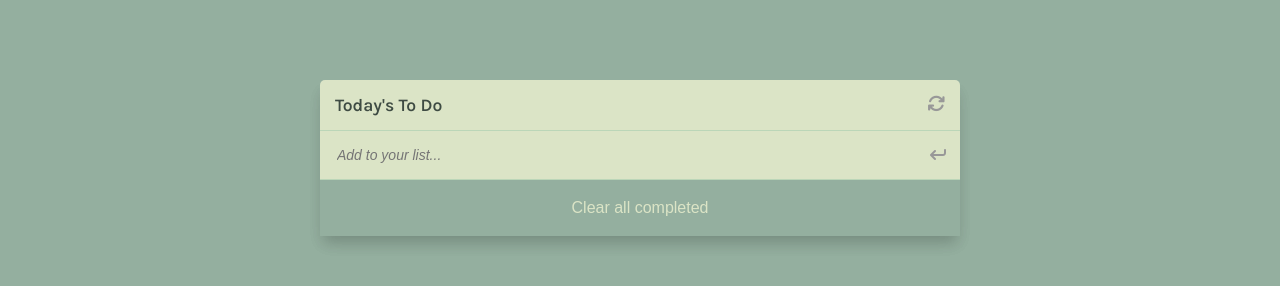
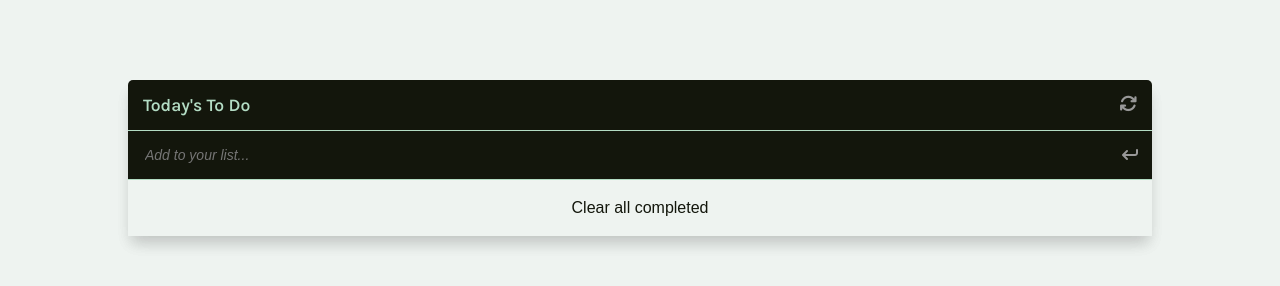
Before and after one commit to abdozayan12/To-Do-List, a website built with webpack: page src/index.html in a window 1280 px wide. Built offline with nearby package versions, Linux system fonts and the light colour scheme.

Commit message:
improve style

```diff
--- a/src/style.css
+++ b/src/style.css
@@ -1,11 +1,11 @@
 @import url("https://fonts.googleapis.com/css2?family=Karla:wght@400;600;700&display=swap");
 
 :root {
-  --sec: #bbd6b8;
-  --main: #dbe4c6;
+  --sec: #b3dcc4;
+  --main: #13160c;
   --third: #989898;
-  --fourth: #94af9f;
-  --text: #3e4b43;
+  --fourth: #eef3f0;
+  --text: #b3dcc4;
 }
 
 body {
@@ -81,6 +81,7 @@ li .checkList {
 
 input {
   border: none;
+  color: aqua;
   background: transparent;
   font-size: 14px;
   font-style: italic;
@@ -182,7 +183,7 @@ input {
 @media screen and (min-width: 768px) {
   .listCont {
     background-color: var(--main);
-    min-width: 50%;
+    min-width: 80%;
     box-shadow:
       0 10px 15px -3px rgba(0, 0, 0, 0.1),
       0 10px 15px -3px rgba(0, 0, 0, 0.1);
```
Also changed, not shown: dist/index.html, dist/main.bundle.js.
